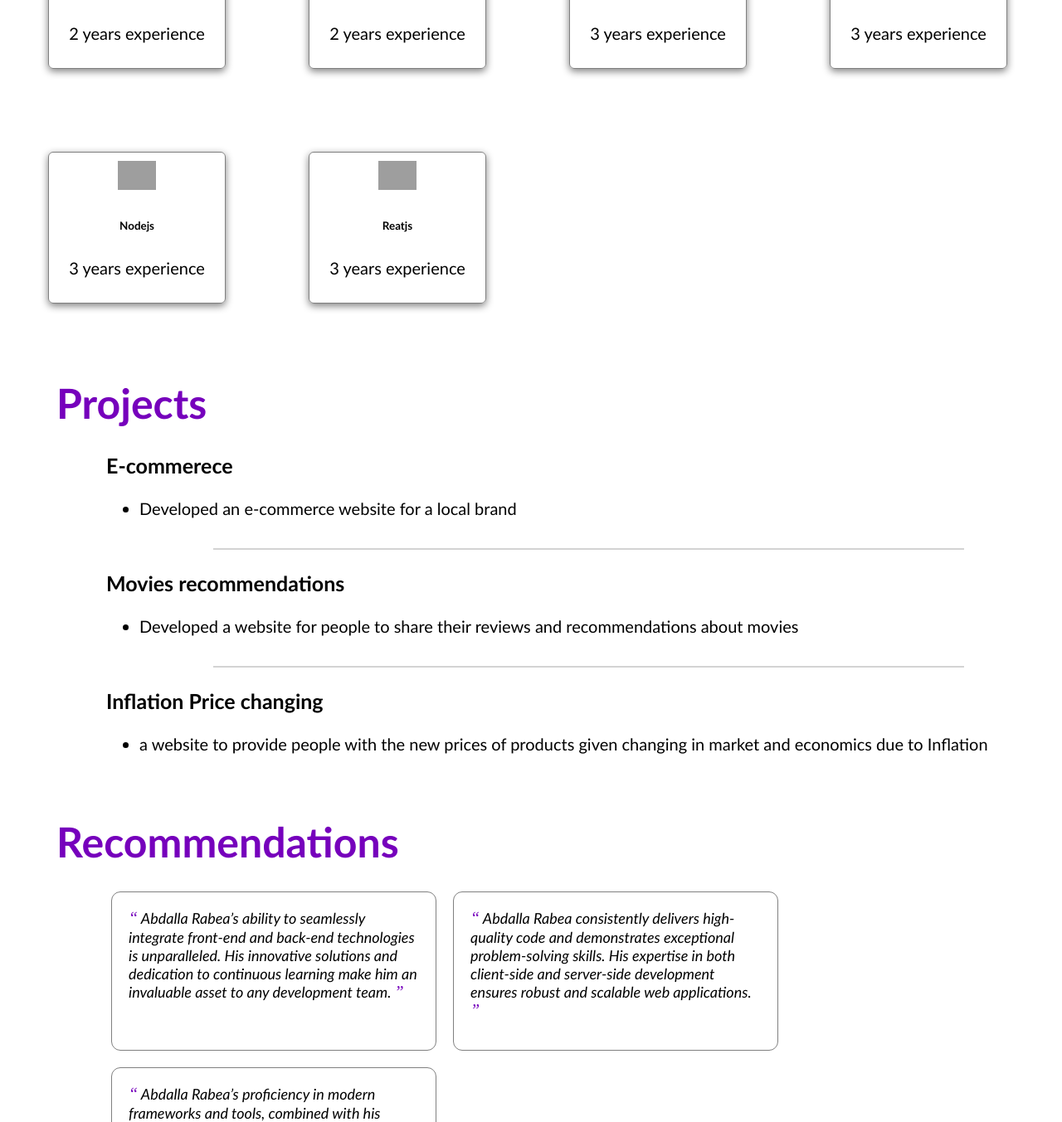
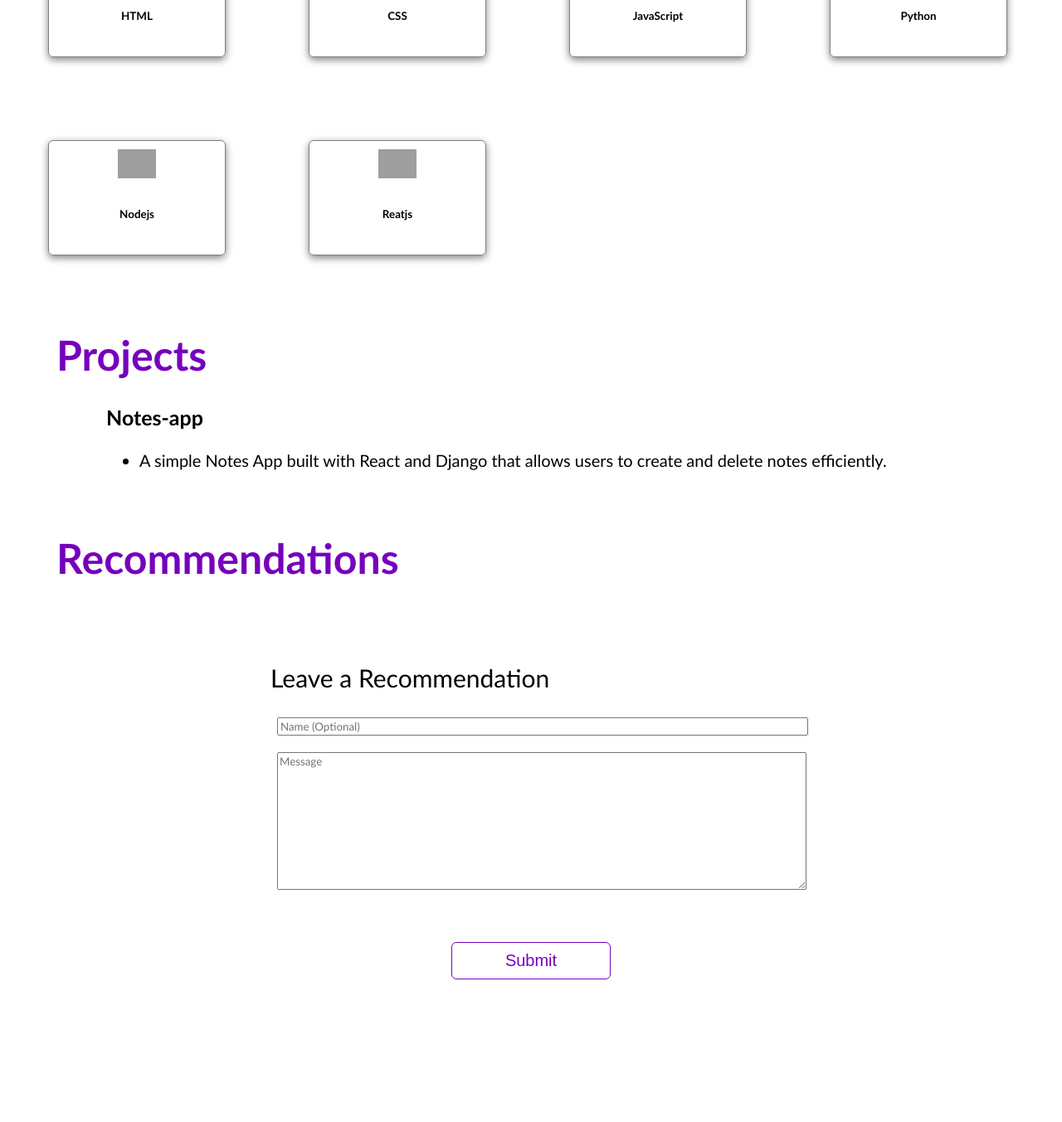
Before and after one commit to AbdallaRabeaMabed/my-portfolio, a plain HTML site: page index.html in a window 1280 px wide. Shown: the part 828-2181 px from the top of the page at 83% size. After the commit the page ends 2093 px from the top, so only its background shows below. Drawn offline with Linux system fonts and the light colour scheme; grey boxes are pictures that could not be loaded.

Commit message:
change the index file

```diff
--- a/index.html
+++ b/index.html
@@ -13,12 +13,12 @@
           Abdalla Rabea Mabed
           <div class="contact_info">
             <img src="html_finalprojimages/envelope.png" alt="https://icons8.com/icon/124377/circled-envelope"/>
-          jdoe@jeemail.com
+          abdallamabed407@gmail.com
         </div>
         <div style="clear:both;"></div>
         <div class="contact_info">
           <img src="html_finalprojimages/phone.png" alt="https://icons8.com/icon/124377/circled-envelope"/>
-          +13456764598
+          01126936678
 
         </div>
         </div>
@@ -41,9 +41,9 @@
             Hi, I'm Abdalla Rabea! <img src="html_finalprojimages/waving-hand.png" width="60px"/>
           </h1>
           <p>
-            I am a full stack developer with 2 years of experience in both application and presentation layers.
-            I have worked on applications and microservices deployed on IBM Cloud.
-            I am an avid user of IBM Watson Services and have worked on Watson Assistant, NLU, Sentiment analyzer to name a few.
+           I am a Computer and Systems Engineering graduate with a strong foundation in both hardware and software systems.
+           I have developed and tested embedded applications and backend services during my academic and internship experiences.
+           I am passionate about system optimization and have worked with tools like MATLAB, Python, and Arduino in hands-on projects.
           </p>
       </div>
     </section>
@@ -57,32 +57,32 @@
         <div class="skill">
           <img src="html_finalprojimages/html5.png"/>
           <h6>HTML</h6>
-          <p>2 years experience</p>
+          <p></p>
         </div>
         <div class="skill">
             <img src="https://th.bing.com/th/id/R.6a2208d38b81f26eb5d6f40f4b0ec77e?rik=h9eRGoTnw80biw&pid=ImgRaw&r=0"/>
             <h6>CSS</h6>
-            <p>2 years experience</p>
+            <p></p>
         </div>
         <div class="skill">
           <img src="html_finalprojimages/js.jpeg"/>
           <h6>JavaScript</h6>
-          <p>3 years experience</p>
+          <p></p>
         </div>
         <div class="skill">
             <img src="https://th.bing.com/th/id/R.7494e83354e2662240d06630cc31f08d?rik=9tIRLZpYS9oTfQ&pid=ImgRaw&r=0"/>
             <h6>Python</h6>
-            <p>3 years experience</p>
+            <p></p>
         </div>
         <div class="skill">
             <img src="https://th.bing.com/th/id/R.4dfe01148ebce3a9de8ab55279b0b4bc?rik=Cb%2f46GSGyzIMJA&pid=ImgRaw&r=0"/>
             <h6>Nodejs</h6>
-            <p>3 years experience</p>
+            <p></p>
         </div>
         <div class="skill">
             <img src="https://th.bing.com/th/id/R.360a0ef4666dcbbd62d979e7100b4a6d?rik=YHczg8NCXn55eQ&pid=ImgRaw&r=0"/>
             <h6>Reatjs</h6>
-            <p>3 years experience</p>
+            <p></p>
         </div>
 
 
@@ -103,25 +103,13 @@
 
         <div id="projects-container" class="projects-container">
           <div class="project-card">
-            <h3>E-commerece</h3>
+            <h3>Notes-app</h3>
             <ul>
-              <li>Developed an e-commerce website for a local brand</li>
+              <li>A simple Notes App built with React and Django that allows users to create and delete notes efficiently.</li>
             </ul>
           </div>
-          <hr>
-          <div class="project-card">
-            <h3>Movies recommendations</h3>
-            <ul>
-              <li>Developed a website for people to share their reviews and recommendations about movies</li>
-            </ul>
-          </div>
-          <hr>
-          <div class="project-card">
-            <h3>Inflation Price changing</h3>
-            <ul>
-              <li>a website to provide people with the new prices of products given changing in market and economics due to Inflation</li>
-            </ul>
-          </div>
+
+
     </div>
     </section>
     <div style="clear:both;"></div>
@@ -131,21 +119,9 @@
       <h2>Recommendations</h2>
       <div style="clear:both;"></div>
       <div class="all_recommendations" id="all_recommendations">
-        <div class="recommendation">
-          <span>&#8220;</span>
-          Abdalla Rabea’s ability to seamlessly integrate front-end and back-end technologies is unparalleled. His innovative solutions and dedication to continuous learning make him an invaluable asset to any development team.
-          <span>&#8221;</span>
-        </div>
-        <div class="recommendation">
-          <span>&#8220;</span>
-          Abdalla Rabea consistently delivers high-quality code and demonstrates exceptional problem-solving skills. His expertise in both client-side and server-side development ensures robust and scalable web applications.
-          <span>&#8221;</span>
-        </div>
-        <div class="recommendation">
-          <span>&#8220;</span>
-          Abdalla Rabea’s proficiency in modern frameworks and tools, combined with his collaborative spirit, drives project success. His commitment to best practices and user-centric design sets him apart as a top-tier full-stack developer.
-          <span>&#8221;</span>
-        </div>
+
+
+
       </div>
     </section>
 
```
